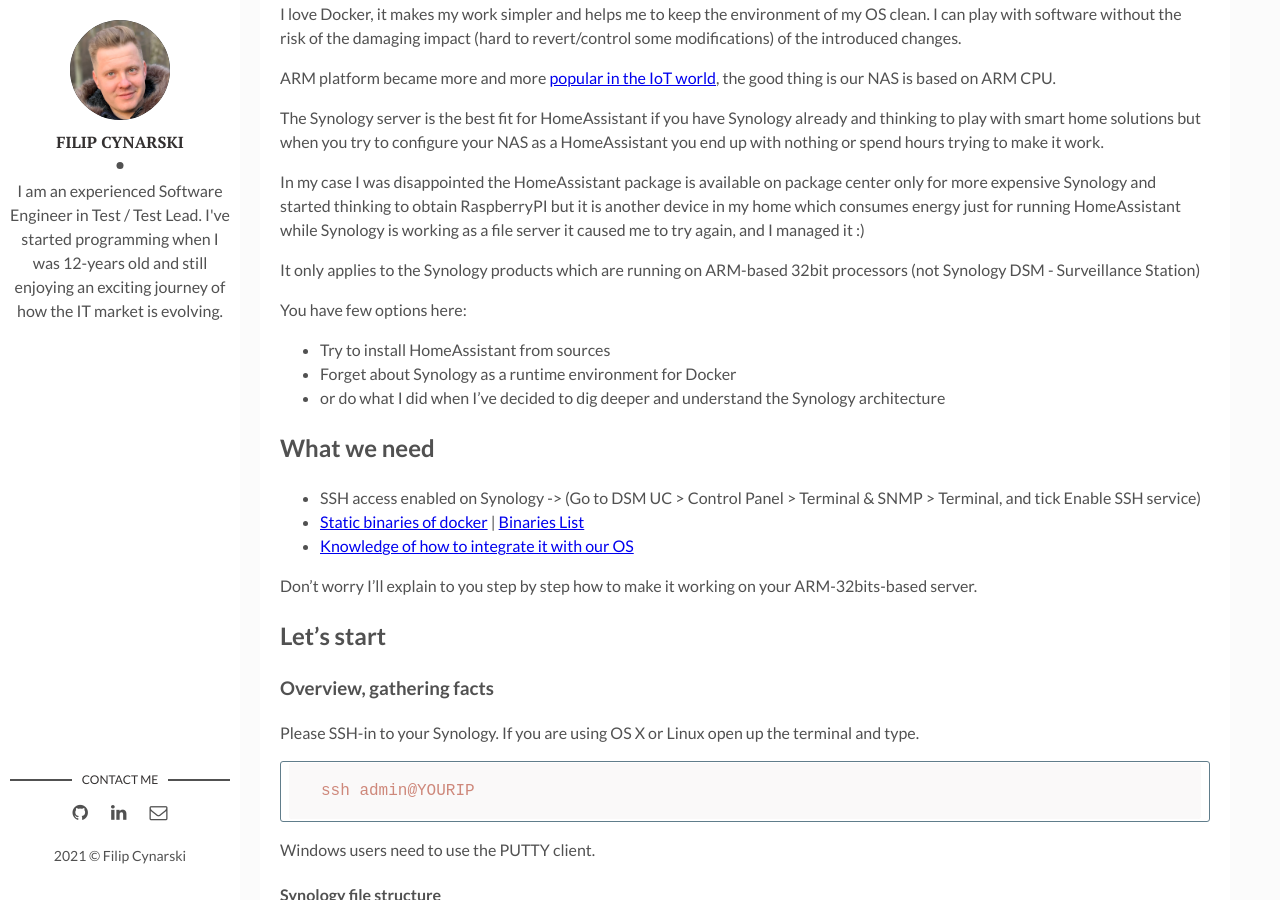
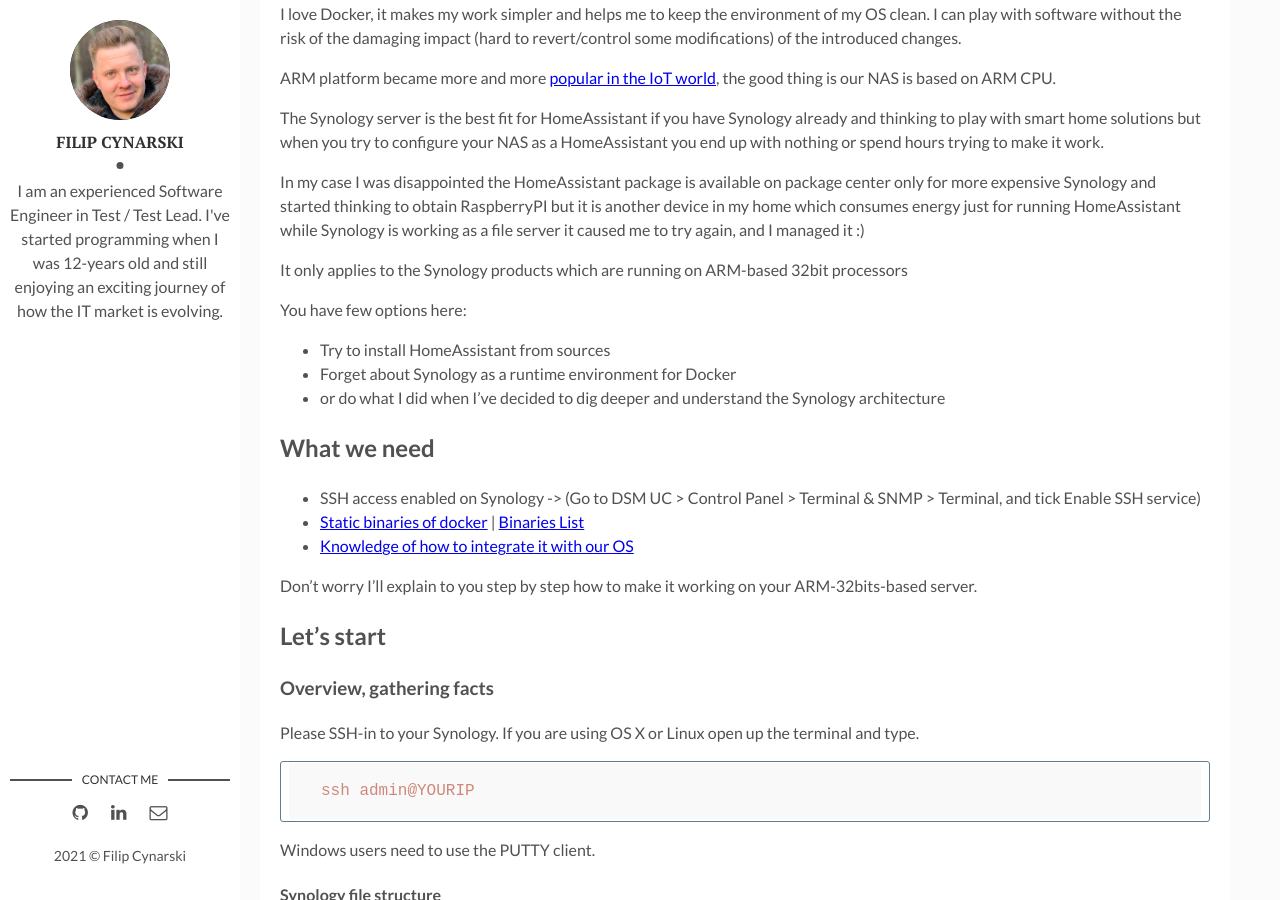
Before and after one commit to filipcynarski-software/filipcynarski-software.github.io, a Jekyll site: the page built from docs/_posts/2021-02-19-docker-on-synlogy-32bit.markdown, in a window 1280 px wide and 900 px high, scrolled down 708 px. Built offline with Jekyll 4.4.1, drawn with Linux system fonts in a browser that asks for light colours.

Commit message:
First version of article

```diff
--- a/docs/_posts/2021-02-19-docker-on-synlogy-32bit.markdown
+++ b/docs/_posts/2021-02-19-docker-on-synlogy-32bit.markdown
@@ -21,7 +21,7 @@
 In my case I was disappointed the HomeAssistant package is available on package center only for more expensive Synology and started thinking to obtain RaspberryPI but it is another device in my home which consumes energy just
 for running HomeAssistant while Synology is working as a file server it caused me to try again, and I managed it :)
 
-It only applies to the Synology products which are running on ARM-based 32bit processors (not Synology DSM - Surveillance Station)
+It only applies to the Synology products which are running on ARM-based 32bit processors
 
 You have few options here:
 - Try to install HomeAssistant from sources
```
